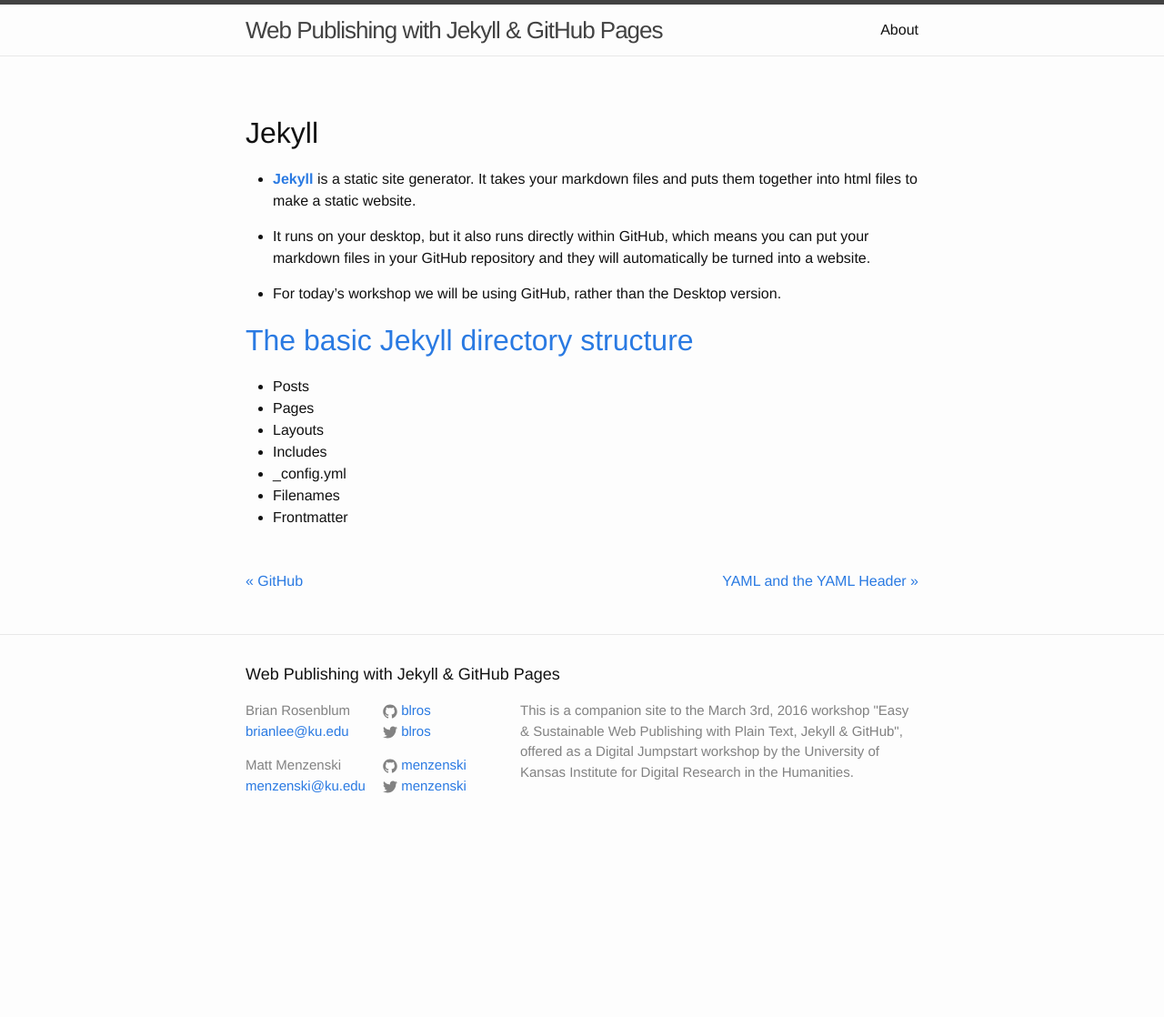
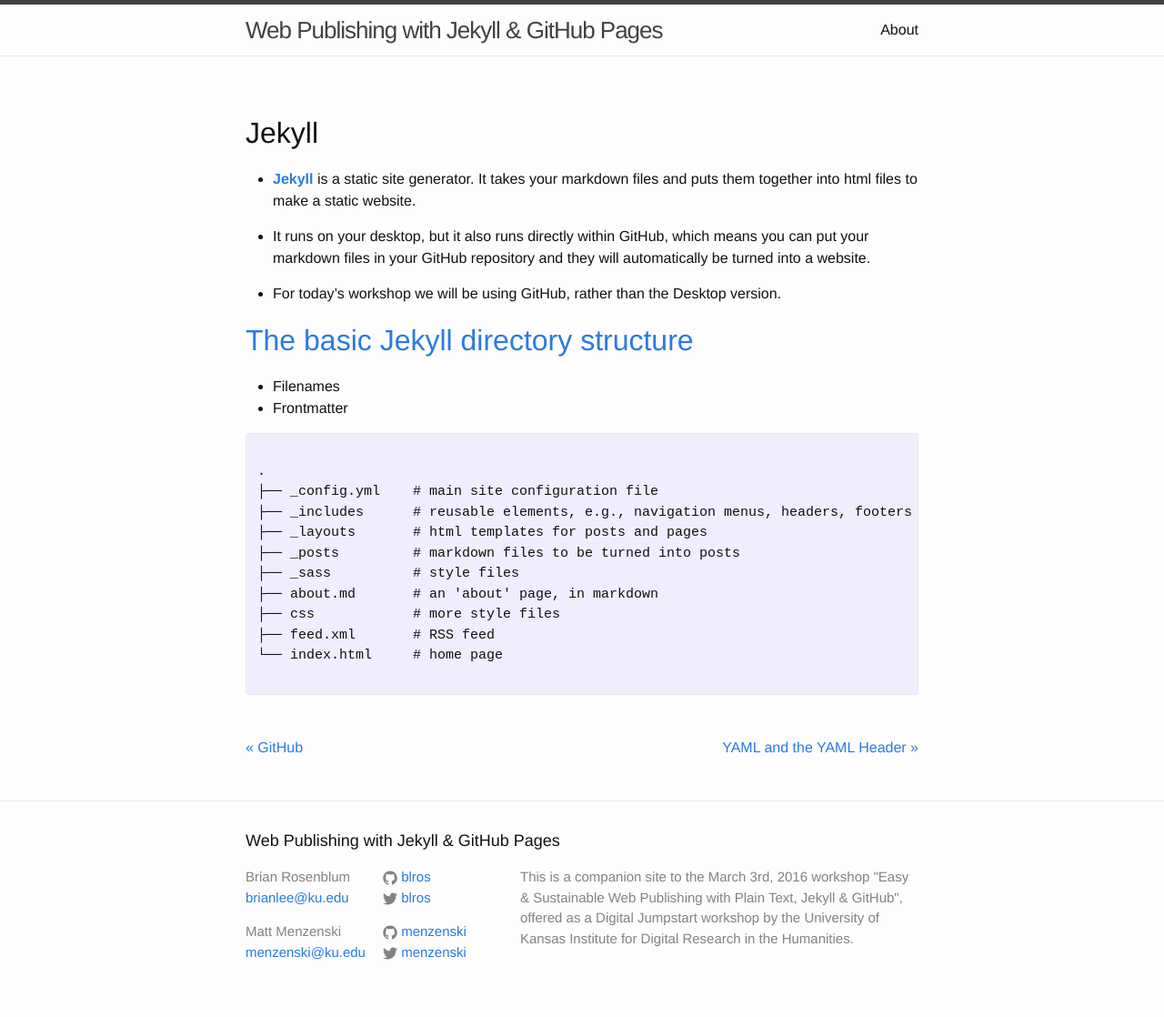
Before and after one commit to menzenski/idrh-static-site-workshop, a Jekyll site: the page built from _posts/2016-02-09-jekyll.md, in a window 1280 px wide. Shown: the whole page at 91% size. Built offline with Jekyll 4.4.1, drawn with Linux system fonts in a browser that asks for light colours; before the commit the page ends 935 px from its top, so only the background shows below that.

Commit message:
Add tree for Jekyll directory

```diff
--- a/_posts/2016-02-09-jekyll.md
+++ b/_posts/2016-02-09-jekyll.md
@@ -19,10 +19,20 @@ published: true
 
 ## [The basic Jekyll directory structure](https://jekyllrb.com/docs/structure/)
 
-* Posts
-* Pages
-* Layouts
-* Includes
-* \_config.yml
 * Filenames
 * Frontmatter
+
+<pre>
+<code class="filter">
+.
+├── _config.yml    # main site configuration file
+├── _includes      # reusable elements, e.g., navigation menus, headers, footers
+├── _layouts       # html templates for posts and pages
+├── _posts         # markdown files to be turned into posts
+├── _sass          # style files
+├── about.md       # an 'about' page, in markdown
+├── css            # more style files
+├── feed.xml       # RSS feed
+└── index.html     # home page
+</code>
+</pre>
```
